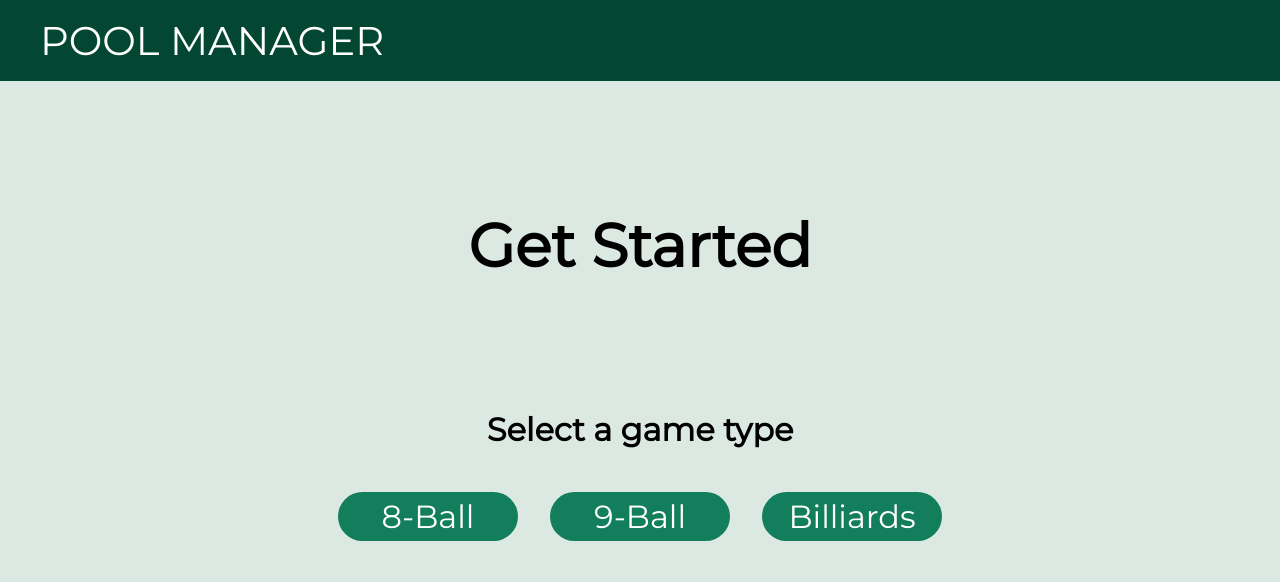
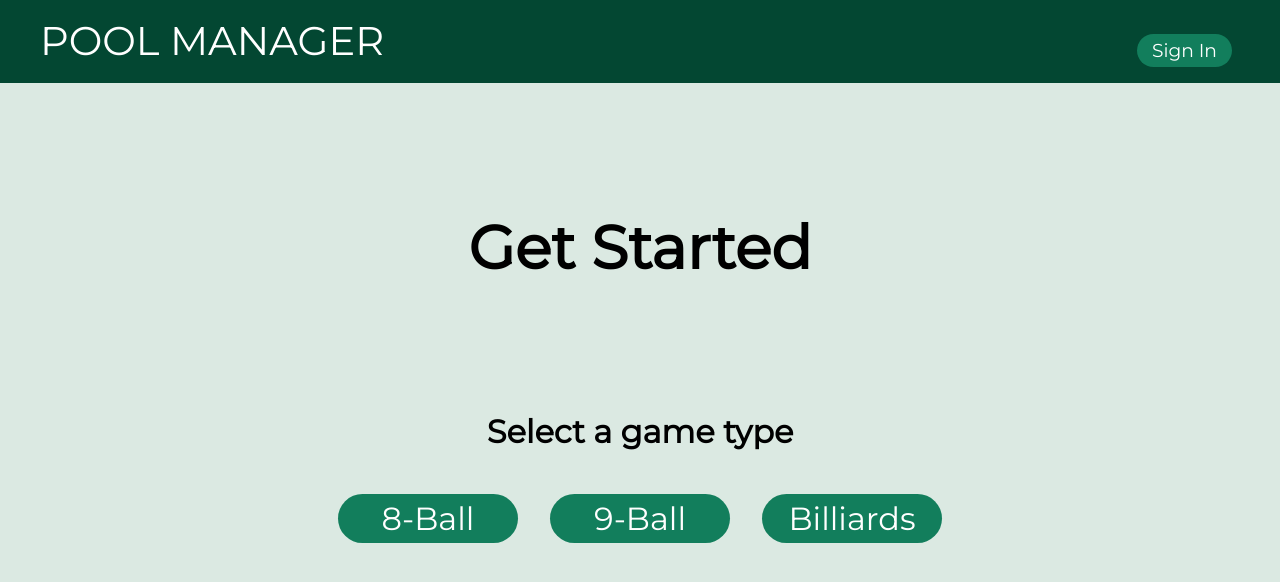
Before and after one commit to NLDInterns2019/nld-pool-league, a React (Create React App) app in the folder client/: page / in a window 1280 px wide. Shown: the top 582 px of the page. Built offline with nearby package versions, Linux system fonts and the light colour scheme; what auth0-js would draw is missing.

Commit message:
Login button

```diff
--- a/client/src/components/nav/Header.js
+++ b/client/src/components/nav/Header.js
@@ -3,8 +3,9 @@ import "../../App.css";
 import { Link, matchPath, withRouter } from "react-router-dom";
 import auth0Client from "../../Auth";
 import HeaderNavigator from "./HeaderNavigator.js";
+import Login from "./Login";
 
-const Header = (props) => {
+const Header = props => {
   var currentPath = window.location.pathname;
   /* SIGN OUT */
   const signOut = () => {
@@ -21,8 +22,9 @@ const Header = (props) => {
         {matchPath(currentPath, { path: "/", exact: true }) ? (
           <div />
         ) : (
-          <HeaderNavigator signOut={signOut} />
+          <HeaderNavigator />
         )}
+        <Login signOut={signOut} />
       </div>
     </div>
   );
--- a/client/src/components/nav/HeaderNavigator.js
+++ b/client/src/components/nav/HeaderNavigator.js
@@ -1,8 +1,7 @@
 import React from "react";
 import { Link, matchPath, withRouter } from "react-router-dom";
-import auth0Client from "../../Auth";
 
-const HeaderNavigator = props => {
+const HeaderNavigator = () => {
   var currentPath = window.location.pathname;
   /* makes '8-ball' bold */
   var eightBallCurrentStyle = matchPath(currentPath, {
@@ -59,25 +58,6 @@ const HeaderNavigator = props => {
           </Link>
         </li>
         <li>
-          <Link>
-            {!auth0Client.isAuthenticated() && (
-              <button className="btn btn-dark" onClick={auth0Client.signIn}>
-                Sign In
-              </button>
-            )}
-            {auth0Client.isAuthenticated() && (
-              <div>
-                <button
-                  className="btn btn-dark"
-                  onClick={() => {
-                    props.signOut();
-                  }}
-                >
-                  Sign Out
-                </button>
-              </div>
-            )}
-          </Link>
         </li>
       </ul>
     </div>
--- /dev/null
+++ b/client/src/components/nav/Login.js
@@ -0,0 +1,36 @@
+import React from "react";
+import { Link, withRouter } from "react-router-dom";
+import auth0Client from "../../Auth";
+
+const Login = props => {
+  return (
+    <div className="nav">
+      <ul>
+        <li>
+          <Link>
+            {!auth0Client.isAuthenticated() && (
+              <button className="btn btn-dark" onClick={auth0Client.signIn}>
+                Sign In
+              </button>
+            )}
+            {auth0Client.isAuthenticated() && (
+              <div>
+                <button
+                  id="signout"
+                  className="btn btn-dark"
+                  onClick={() => {
+                    props.signOut();
+                  }}
+                >
+                  Sign Out
+                </button>
+              </div>
+            )}
+          </Link>
+        </li>
+      </ul>
+    </div>
+  );
+};
+
+export default withRouter(Login);
```
